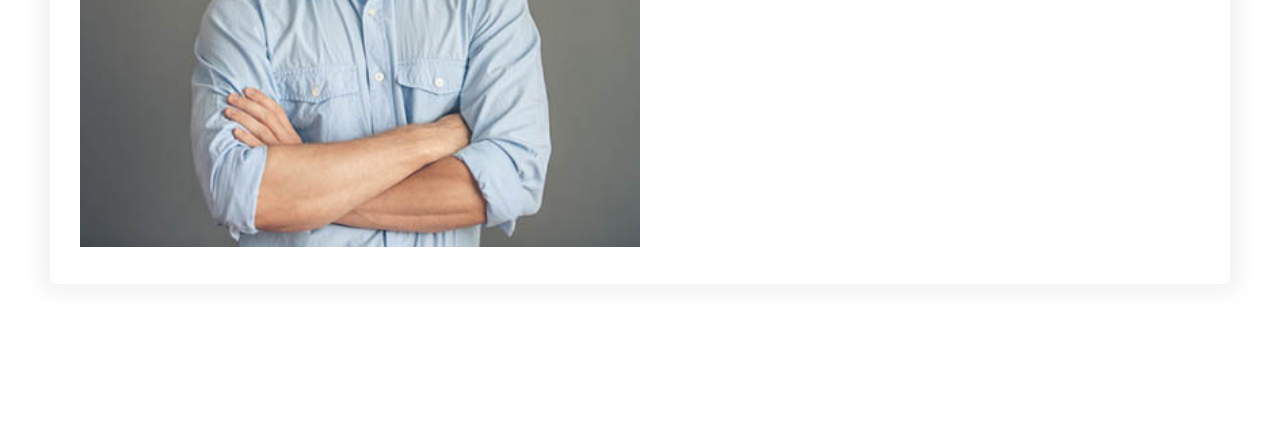
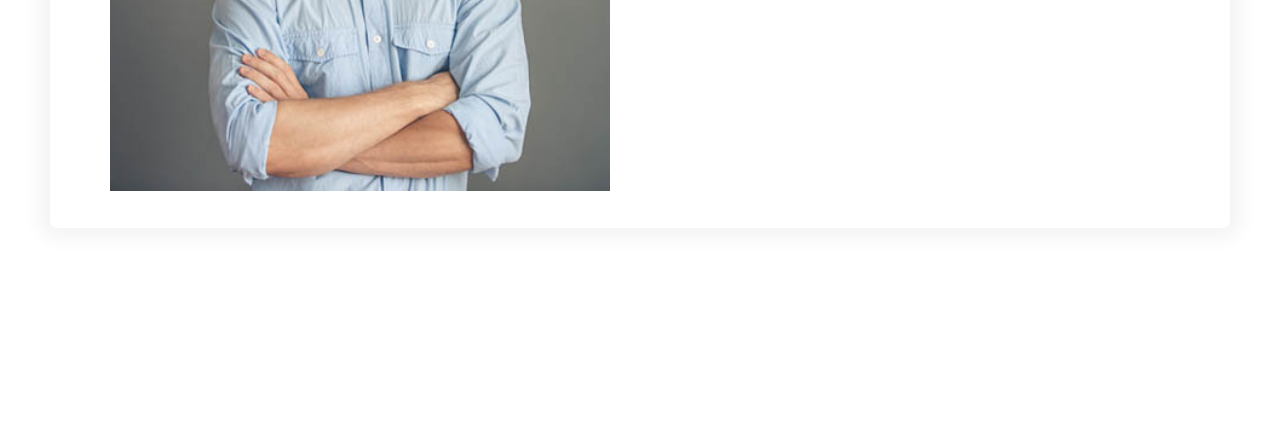
Before and after one commit to Dorisnwoye/moshify, a plain HTML site: page index.html in a window 1280 px wide. Shown: the part 355-800 px from the top of the page. Drawn offline with Linux system fonts and the light colour scheme.

Commit message:
Add change to testimonial component.

```diff
--- a/CSS/styles.css
+++ b/CSS/styles.css
@@ -464,6 +464,7 @@ a {
 
 .testimonial__image {
   position: relative;
+  margin: 0 3rem;
 }
 
 .testimonial__image > img {
@@ -484,5 +485,8 @@ a {
 
   .testimonial .quote {
     margin-left: 6rem;
+    margin-right: 0;
   }
 }
+
+/* Callout*/
```
